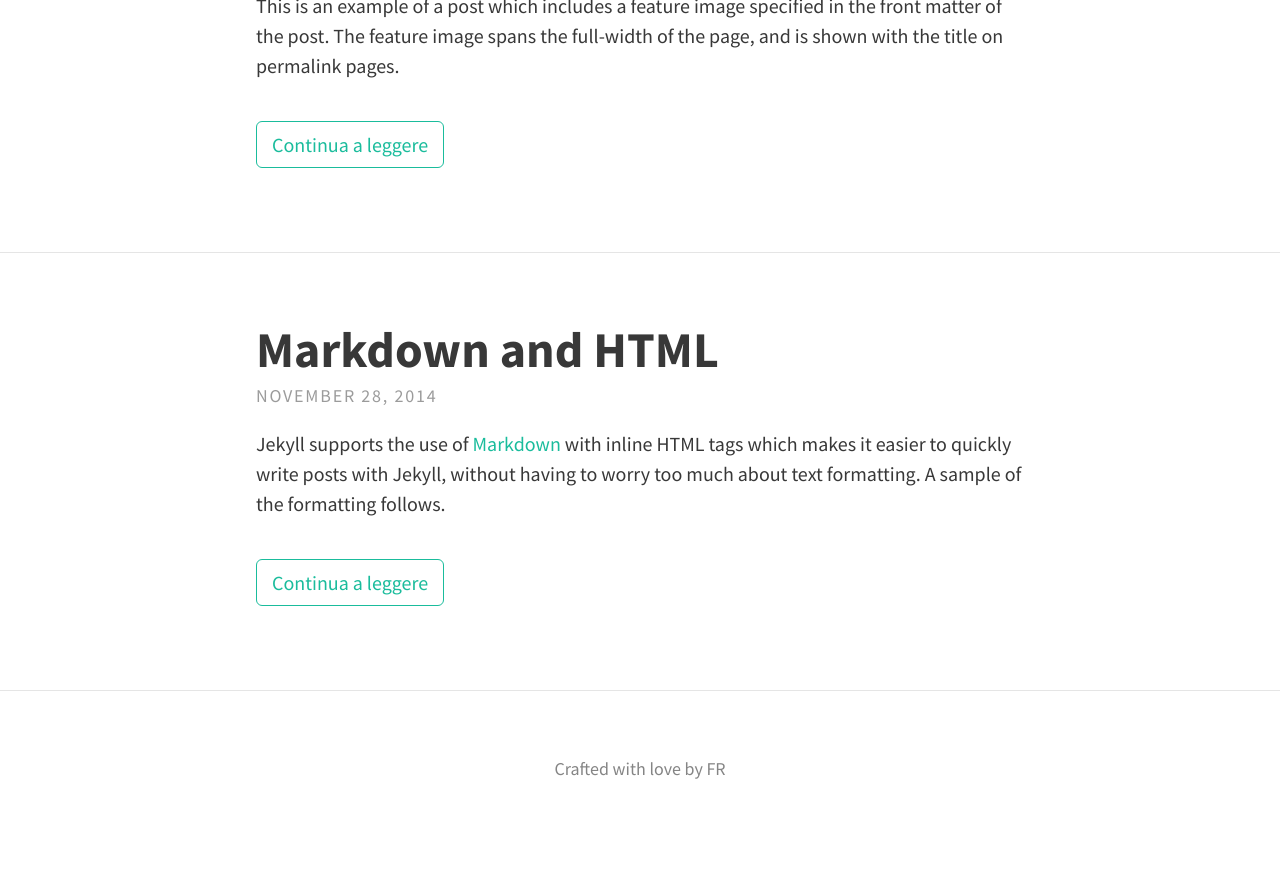
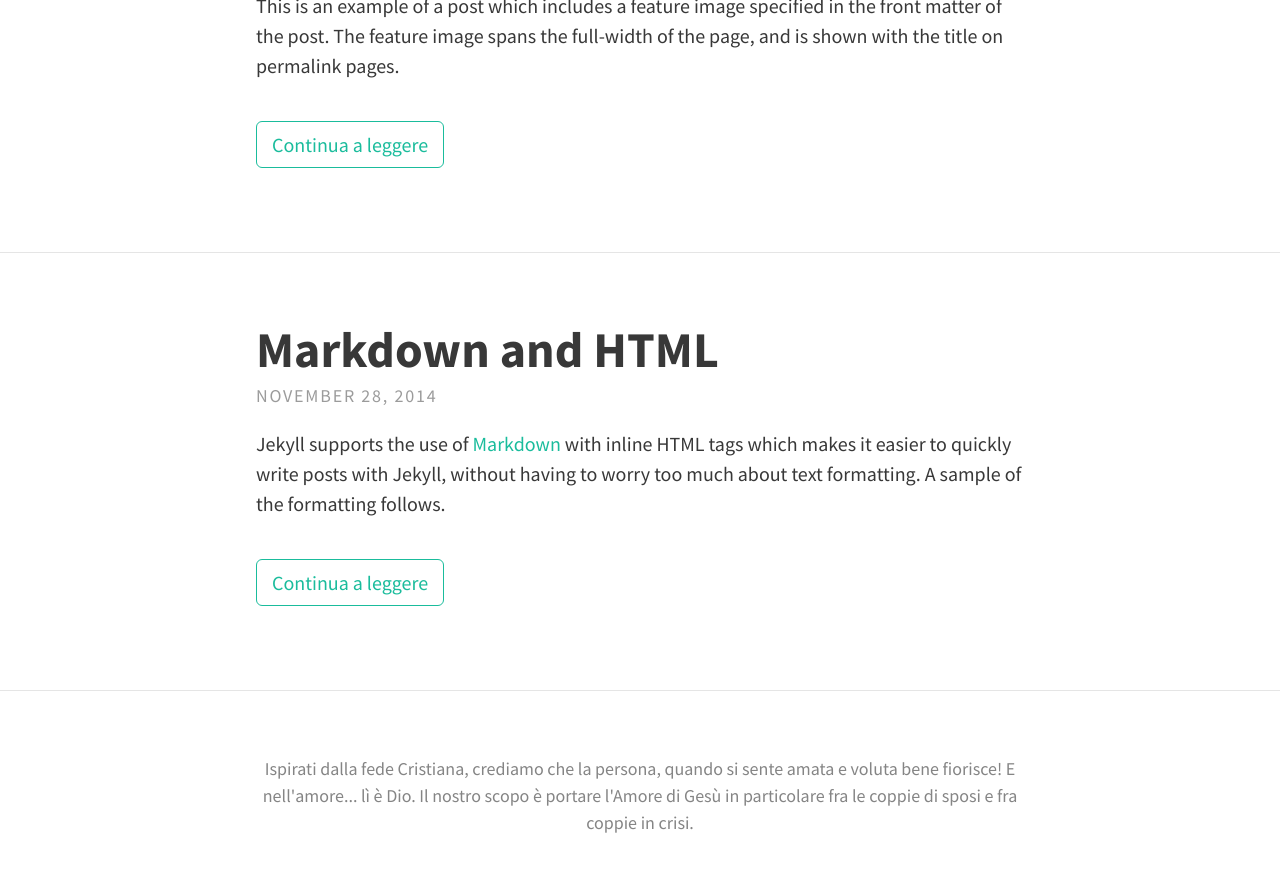
Before and after one commit to amatiperamare/amatiperamare.github.io, a Jekyll site: the page built from index.html, in a window 1280 px wide and 900 px high, scrolled down 1864 px. Shown: the top 872 px of the window. Built offline with Jekyll 4.4.1, drawn with Linux system fonts in a browser that asks for light colours; nearby versions of some CDN libraries; the list of posts is cut into pages by our own code; before the commit the page ends 2710 px from its top, so only the background shows below that.

Commit message:
Updated Config

```diff
--- a/_config.yml
+++ b/_config.yml
@@ -17,7 +17,9 @@ theme:
   description: La pagina ufficiale di Amati per amare
   header_text: "<p>Io sono con voi tutti i giorni, fino alla fine del mondo. (Mt 28,20)</p>"
   header_text_feature_image:
-  footer_text: Crafted with love by FR
+  footer_text: Ispirati dalla fede Cristiana, crediamo che la persona, quando si sente
+    amata e voluta bene fiorisce! E nell'amore... lì è Dio. Il nostro scopo è portare
+    l'Amore di Gesù in particolare fra le coppie di sposi e fra coppie in crisi.
   rss: false
   email_address: info@amatiperamare.it
   behance:
```
